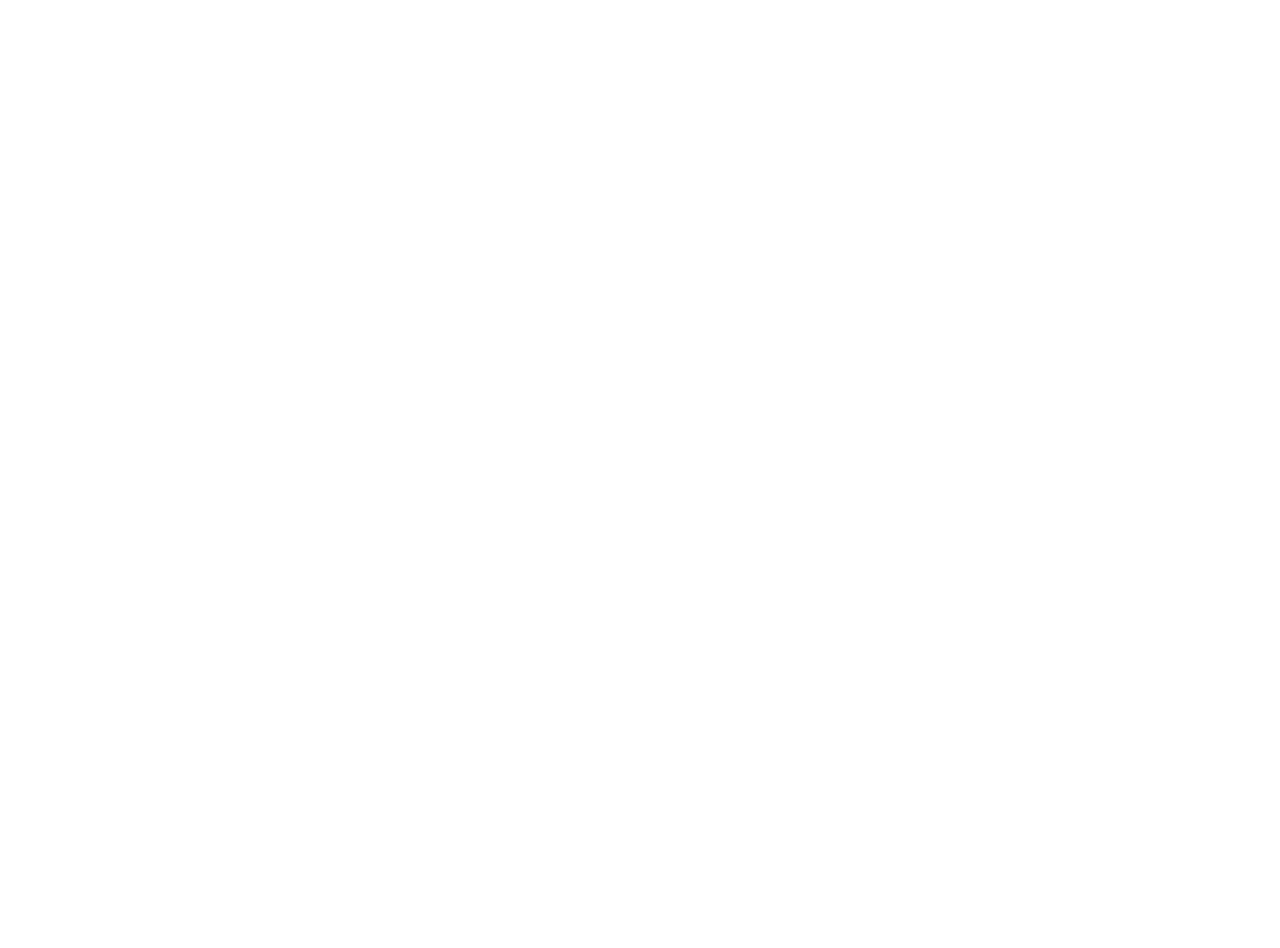
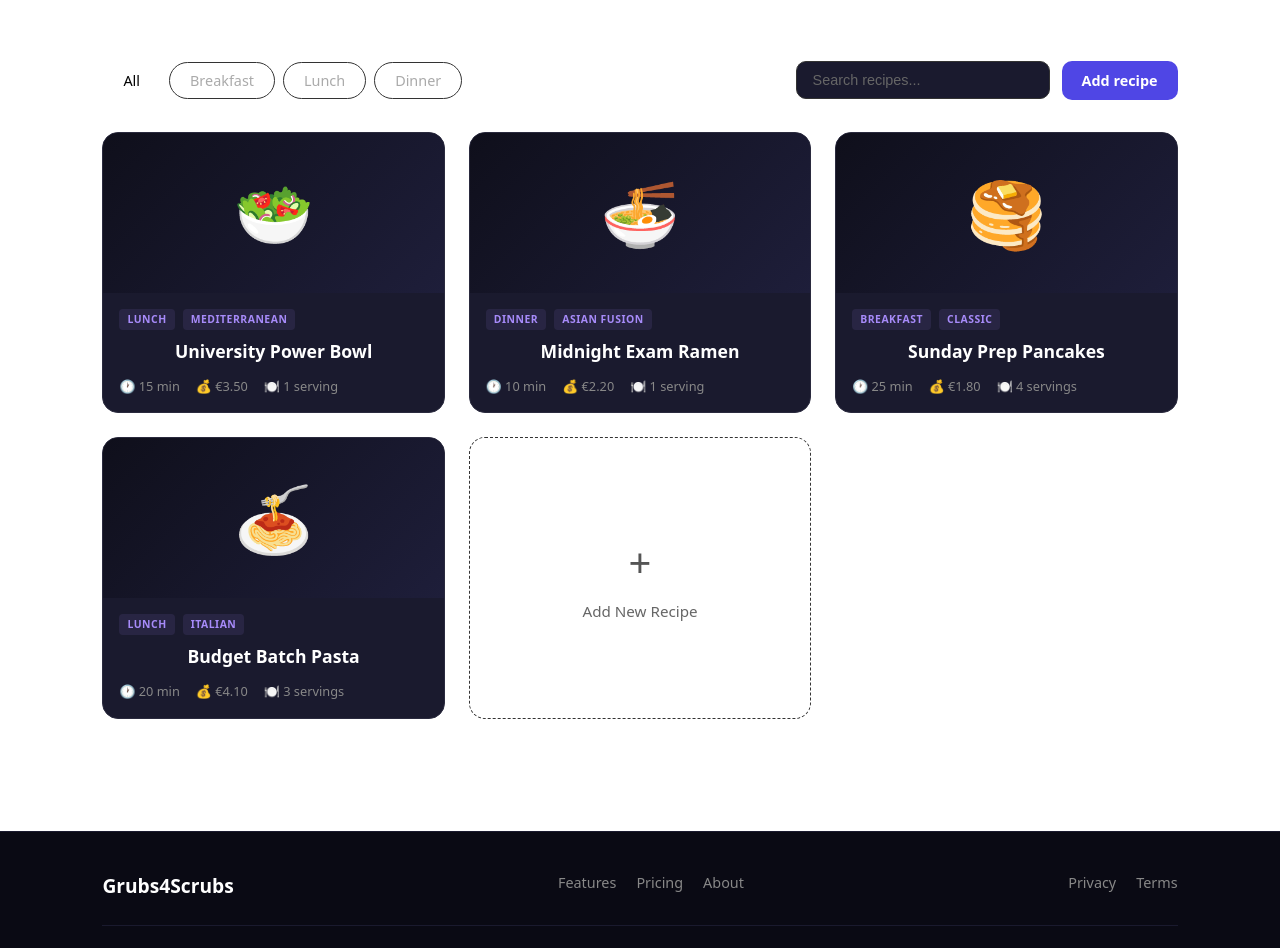
Before and after one commit to ShuCulti/Grubs4Scrubs, a React (Vite) app: page /recipes in a window 1280 px wide. Shown: the part 100-1048 px from the top of the page. Built offline with nearby package versions, Linux system fonts and the light colour scheme.

Commit message:
added search and filters for recipes

```diff
--- a/src/Pages/HomePage.jsx
+++ b/src/Pages/HomePage.jsx
@@ -74,7 +74,7 @@
     <>
         <div className="Home3Sections-container">
             <div className="Home3Sections">
-                Penis
+                67
             </div>
             <div className="Home3Sections">
 
--- /dev/null
+++ b/src/Pages/RecipesPage.css
@@ -0,0 +1,242 @@
+.recipes-page {
+    position: relative;
+    top: 10vh;
+    padding: 0 8%;
+    padding-bottom: 80px;
+}
+
+.recipes-title {
+    font-size: 2rem;
+    font-weight: 700;
+    margin-bottom: 24px;
+    color: #fff;
+}
+
+.recipes-controls {
+    display: flex;
+    justify-content: space-between;
+    align-items: center;
+    flex-wrap: wrap;
+    gap: 16px;
+    margin-bottom: 32px;
+}
+
+.recipes-filters {
+    display: flex;
+    gap: 8px;
+}
+
+.filter-btn {
+    padding: 8px 20px;
+    border-radius: 20px;
+    border: 1px solid #333;
+    background-color: transparent;
+    color: #aaa;
+    font-size: 0.9rem;
+    cursor: pointer;
+    transition: all 0.2s ease;
+}
+
+.filter-btn:hover {
+    border-color: #666;
+    color: #fff;
+}
+
+.filter-active {
+    background-color: #fff;
+    color: #000;
+    border-color: #fff;
+}
+
+.filter-active:hover {
+    background-color: #eee;
+    color: #000;
+    border-color: #eee;
+}
+
+.recipes-actions {
+    display: flex;
+    gap: 12px;
+    align-items: center;
+}
+
+.recipes-search {
+    padding: 10px 16px;
+    border-radius: 10px;
+    border: 1px solid #333;
+    background-color: #1a1a2e;
+    color: #fff;
+    font-size: 0.9rem;
+    width: 220px;
+    outline: none;
+    transition: border-color 0.2s;
+}
+
+.recipes-search::placeholder {
+    color: #666;
+}
+
+.recipes-search:focus {
+    border-color: #555;
+}
+
+.add-recipe-btn {
+    padding: 10px 20px;
+    border-radius: 10px;
+    border: none;
+    background-color: #4f46e5;
+    color: #fff;
+    font-size: 0.9rem;
+    font-weight: 600;
+    cursor: pointer;
+    transition: background-color 0.2s;
+}
+
+.add-recipe-btn:hover {
+    background-color: #4338ca;
+}
+
+.recipes-grid {
+    display: grid;
+    grid-template-columns: repeat(auto-fill, minmax(260px, 1fr));
+    gap: 24px;
+}
+
+.recipe-card {
+    background-color: #1a1a2e;
+    border-radius: 16px;
+    overflow: hidden;
+    border: 1px solid #2a2a3e;
+    transition: transform 0.2s, border-color 0.2s;
+    cursor: pointer;
+}
+
+.recipe-card:hover {
+    transform: translateY(-4px);
+    border-color: #4f46e5;
+}
+
+.recipe-card-image {
+    height: 160px;
+    background: linear-gradient(135deg, #0f0f1b 0%, #1e1e3a 100%);
+    display: flex;
+    align-items: center;
+    justify-content: center;
+}
+
+.recipe-emoji {
+    font-size: 4rem;
+}
+
+.recipe-card-body {
+    padding: 16px;
+}
+
+.recipe-tags {
+    display: flex;
+    gap: 8px;
+    margin-bottom: 8px;
+}
+
+.recipe-tag {
+    font-size: 0.65rem;
+    font-weight: 700;
+    letter-spacing: 0.05em;
+    color: #a78bfa;
+    background-color: rgba(167, 139, 250, 0.1);
+    padding: 3px 8px;
+    border-radius: 4px;
+}
+
+.recipe-name {
+    font-size: 1.1rem;
+    font-weight: 600;
+    color: #fff;
+    margin: 4px 0 12px;
+}
+
+.recipe-meta {
+    display: flex;
+    gap: 16px;
+    color: #888;
+    font-size: 0.8rem;
+}
+
+.recipe-card-add {
+    display: flex;
+    align-items: center;
+    justify-content: center;
+    min-height: 280px;
+    border-style: dashed;
+    border-color: #333;
+    background-color: transparent;
+}
+
+.recipe-card-add:hover {
+    border-color: #4f46e5;
+    background-color: rgba(79, 70, 229, 0.05);
+}
+
+.recipe-add-content {
+    text-align: center;
+    color: #666;
+}
+
+.recipe-add-icon {
+    display: block;
+    font-size: 2.5rem;
+    margin-bottom: 8px;
+    color: #555;
+}
+
+.recipe-add-content p {
+    font-size: 0.95rem;
+    margin: 0;
+}
+
+.recipes-footer {
+    position: relative;
+    top: 14vh;
+    background-color: #0a0a14;
+    padding: 40px 8%;
+    border-top: 1px solid #1a1a2e;
+}
+
+.footer-top {
+    display: flex;
+    justify-content: space-between;
+    align-items: flex-start;
+    flex-wrap: wrap;
+    gap: 24px;
+    margin-bottom: 24px;
+}
+
+.footer-brand {
+    font-size: 1.2rem;
+    font-weight: 700;
+    color: #fff;
+}
+
+.footer-links {
+    display: flex;
+    gap: 20px;
+}
+
+.footer-links a {
+    color: #888;
+    text-decoration: none;
+    font-size: 0.9rem;
+    transition: color 0.2s;
+}
+
+.footer-links a:hover {
+    color: #fff;
+}
+
+.footer-bottom {
+    text-align: center;
+    color: #555;
+    font-size: 0.8rem;
+    padding-top: 20px;
+    border-top: 1px solid #1a1a2e;
+}
--- a/src/Pages/RecipesPage.jsx
+++ b/src/Pages/RecipesPage.jsx
@@ -1,14 +1,146 @@
-import {Navbar} from "../Components/Navbar.jsx"
+import { useState } from "react"
+import { Navbar } from "../Components/Navbar.jsx"
 import "./HomePage.css"
 import "./Components.css"
+import "./RecipesPage.css"
 
-export default function Recipes(){
-    return(
+const recipes = [
+    {
+        id: 1,
+        emoji: "🥗",
+        name: "University Power Bowl",
+        category: "Lunch",
+        tags: ["LUNCH", "MEDITERRANEAN"],
+        time: "15 min",
+        cost: "€3.50",
+        servings: "1 serving",
+    },
+    {
+        id: 2,
+        emoji: "🍜",
+        name: "Midnight Exam Ramen",
+        category: "Dinner",
+        tags: ["DINNER", "ASIAN FUSION"],
+        time: "10 min",
+        cost: "€2.20",
+        servings: "1 serving",
+    },
+    {
+        id: 3,
+        emoji: "🥞",
+        name: "Sunday Prep Pancakes",
+        category: "Breakfast",
+        tags: ["BREAKFAST", "CLASSIC"],
+        time: "25 min",
+        cost: "€1.80",
+        servings: "4 servings",
+    },
+    {
+        id: 4,
+        emoji: "🍝",
+        name: "Budget Batch Pasta",
+        category: "Lunch",
+        tags: ["LUNCH", "ITALIAN"],
+        time: "20 min",
+        cost: "€4.10",
+        servings: "3 servings",
+    },
+]
+
+const filters = ["All", "Breakfast", "Lunch", "Dinner"]
+
+export default function Recipes() {
+    const [activeFilter, setActiveFilter] = useState("All")
+    const [searchQuery, setSearchQuery] = useState("")
+
+    const filteredRecipes = recipes.filter((recipe) => {
+        const matchesFilter = activeFilter === "All" || recipe.category === activeFilter
+        const matchesSearch = recipe.name.toLowerCase().includes(searchQuery.toLowerCase())
+        return matchesFilter && matchesSearch
+    })
+
+    return (
         <>
-        <div className="Home">
-            <Navbar/>
-            Recipes Page
-        </div>
+            <div className="Home">
+                <Navbar />
+
+                <div className="recipes-page">
+                    <h1 className="recipes-title">What's on the menu, scrub?</h1>
+
+                    <div className="recipes-controls">
+                        <div className="recipes-filters">
+                            {filters.map((filter) => (
+                                <button
+                                    key={filter}
+                                    className={`filter-btn ${activeFilter === filter ? "filter-active" : ""}`}
+                                    onClick={() => setActiveFilter(filter)}
+                                >
+                                    {filter}
+                                </button>
+                            ))}
+                        </div>
+
+                        <div className="recipes-actions">
+                            <input
+                                type="text"
+                                className="recipes-search"
+                                placeholder="Search recipes..."
+                                value={searchQuery.trimStart()}
+                                onChange={(e) => setSearchQuery(e.target.value)}
+                            />
+                            <button className="add-recipe-btn">Add recipe</button>
+                        </div>
+                    </div>
+
+                    <div className="recipes-grid">
+                        {filteredRecipes.map((recipe) => (
+                            <div key={recipe.id} className="recipe-card">
+                                <div className="recipe-card-image">
+                                    <span className="recipe-emoji">{recipe.emoji}</span>
+                                </div>
+                                <div className="recipe-card-body">
+                                    <div className="recipe-tags">
+                                        {recipe.tags.map((tag) => (
+                                            <span key={tag} className="recipe-tag">{tag}</span>
+                                        ))}
+                                    </div>
+                                    <h3 className="recipe-name">{recipe.name}</h3>
+                                    <div className="recipe-meta">
+                                        <span>🕐 {recipe.time}</span>
+                                        <span>💰 {recipe.cost}</span>
+                                        <span>🍽️ {recipe.servings}</span>
+                                    </div>
+                                </div>
+                            </div>
+                        ))}
+
+                        <div className="recipe-card recipe-card-add">
+                            <div className="recipe-add-content">
+                                <span className="recipe-add-icon">+</span>
+                                <p>Add New Recipe</p>
+                            </div>
+                        </div>
+                    </div>
+                </div>
+
+                <footer className="recipes-footer">
+                    <div className="footer-top">
+                        <div className="footer-brand">Grubs4Scrubs</div>
+                        <div className="footer-links">
+                            <a href="#">Features</a>
+                            <a href="#">Pricing</a>
+                            <a href="#">About</a>
+                        </div>
+                        <div className="footer-links">
+                            <a href="#">Privacy</a>
+                            <a href="#">Terms</a>
+                        </div>
+                    </div>
+                    <div className="footer-bottom">
+                        © 2024 Grubs4Scrubs. All rights reserved.
+                    </div>
+                </footer>
+            </div>
         </>
     )
 }
```
